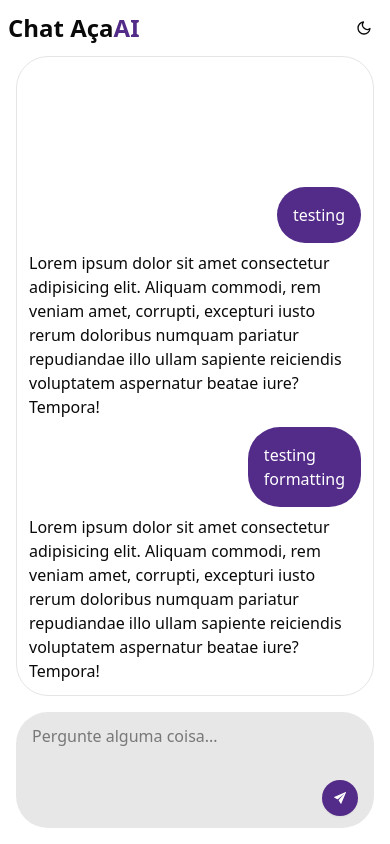
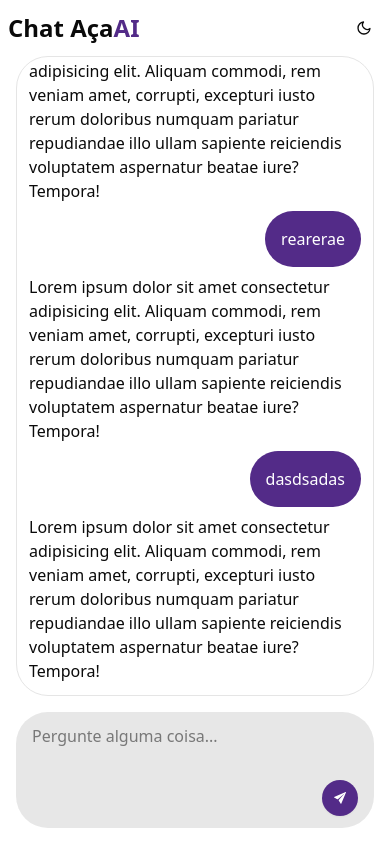
Before and after one commit to TCC-Xico-Gabz-Markin/user_interface, a Next.js app: page / in a window 390 px wide. Built offline with nearby package versions, Linux system fonts and the light colour scheme.

Commit message:
feat: add more responsive chat features

```diff
--- a/messages.json
+++ b/messages.json
@@ -1,4 +1,12 @@
 [
+  {
+    "content": "dasdadasds",
+    "sentBy": "user"
+  },
+  {
+    "content": "Lorem ipsum dolor sit amet consectetur adipisicing elit. Aliquam commodi, rem veniam amet, corrupti, excepturi iusto rerum doloribus numquam pariatur repudiandae illo ullam sapiente reiciendis voluptatem aspernatur beatae iure? Tempora!",
+    "sentBy": "bot"
+  },
   {
     "content": "testing",
     "sentBy": "user"
@@ -8,7 +16,31 @@
     "sentBy": "bot"
   },
   {
-    "content": "testing\nformatting",
+    "content": "dsdasdsa",
+    "sentBy": "user"
+  },
+  {
+    "content": "Lorem ipsum dolor sit amet consectetur adipisicing elit. Aliquam commodi, rem veniam amet, corrupti, excepturi iusto rerum doloribus numquam pariatur repudiandae illo ullam sapiente reiciendis voluptatem aspernatur beatae iure? Tempora!",
+    "sentBy": "bot"
+  },
+  {
+    "content": "rearearea",
+    "sentBy": "user"
+  },
+  {
+    "content": "Lorem ipsum dolor sit amet consectetur adipisicing elit. Aliquam commodi, rem veniam amet, corrupti, excepturi iusto rerum doloribus numquam pariatur repudiandae illo ullam sapiente reiciendis voluptatem aspernatur beatae iure? Tempora!",
+    "sentBy": "bot"
+  },
+  {
+    "content": "rearerae",
+    "sentBy": "user"
+  },
+  {
+    "content": "Lorem ipsum dolor sit amet consectetur adipisicing elit. Aliquam commodi, rem veniam amet, corrupti, excepturi iusto rerum doloribus numquam pariatur repudiandae illo ullam sapiente reiciendis voluptatem aspernatur beatae iure? Tempora!",
+    "sentBy": "bot"
+  },
+  {
+    "content": "dasdsadas",
     "sentBy": "user"
   },
   {
--- a/src/actions/addMessage.ts
+++ b/src/actions/addMessage.ts
@@ -1,6 +1,5 @@
 import { MessageType } from "@/types/MessageType";
 import { writeFile, readFile } from "fs/promises";
-import { revalidatePath } from "next/cache";
 import path from "path";
 
 const filePath = path.join(process.cwd(), "messages.json");
--- a/src/actions/sendMessage.ts
+++ b/src/actions/sendMessage.ts
@@ -11,5 +11,4 @@ export default async function sendMessage(content: string) {
     };
 
     await addMessage(newMessage);
-    await sendReply();
 }
--- a/src/actions/sendReply.ts
+++ b/src/actions/sendReply.ts
@@ -10,4 +10,5 @@ export default async function sendReply() {
     }
 
     await addMessage(reply);
+    await new Promise(resolve => setTimeout(resolve, 3000));
 }
--- a/src/components/chat/ChatBox.tsx
+++ b/src/components/chat/ChatBox.tsx
@@ -2,33 +2,60 @@
 
 import Message from "./Message";
 import getMessages from "@/actions/getMessages";
-import { useQuery } from "@tanstack/react-query";
+import sendReply from "@/actions/sendReply";
+import { useMutation, useQuery, useQueryClient } from "@tanstack/react-query";
+import { useEffect, useRef } from "react";
 
 
 export default function ChatBox() {
+    const queryClient = useQueryClient();
+    const chatRef = useRef<HTMLDivElement | null>(null); // Definindo o tipo corretamente
+
     const { data: chat, isLoading } = useQuery({
         queryFn: () => getMessages(),
-        queryKey: ["chat"]
+        queryKey: ["chat"],
     });
+
+    const { mutateAsync } = useMutation({
+        mutationFn: () => sendReply(),
+        onSuccess: () => queryClient.invalidateQueries({ queryKey: ['chat'] })
+    });
+
+    const updateChat = async () => {
+        await mutateAsync();
+    };
+
+    useEffect(() => {
+        if (chat !== undefined && chat.length !== 0 && chat[chat.length - 1].sentBy === "user") {
+            updateChat();
+        }
+    }, [chat]);
+
+    useEffect(() => {
+        if (chatRef.current) {
+            chatRef.current.scrollTop = chatRef.current.scrollHeight;
+        }
+    }, [chat]);
 
     return (
         <div className={`px-4 w-full max-h-full overflow-y-hidden transition-all duration-500 ${chat === undefined || chat?.length === 0 ? 'h-1/2' : 'h-full'}`}>
             {chat === undefined || chat?.length === 0 ? (
                 <div className={"w-full h-full flex flex-col justify-end items-center"}>
                     <h1 className="font-bold text-4xl text-center pb-2">Olá, bem vindo ao Chat Aç<span className="text-details-1">AI</span></h1>
-                    <h2 className="text-2xl text-center">Otimize queries em MySql e deixe o seu projeto mais eficiente com o nossa ferramenta!</h2>
+                    <h2 className="text-2xl text-center">Otimize queries em MySql e deixe o seu projeto mais eficiente com a nossa ferramenta!</h2>
                 </div>
             ) : (
-                <div className="w-full h-full max-h-full border rounded-4xl p-3 overflow-y-auto flex flex-col">
-                    {/*por algum motivo o first:mt-auto não funciona*/}
+                <div
+                    ref={chatRef}
+                    className="w-full h-full max-h-full border rounded-4xl p-3 overflow-y-auto flex flex-col"
+                >
                     <div className="mt-auto"></div>
-
                     {chat?.map((message, index) => (
-                        <Message key={index} content={message.content} sentBy={message.sentBy} />
+                        <Message key={index} message={message} isLoading={isLoading} />
                     ))}
-                    {isLoading && <p>Loading...</p>}
+                    {isLoading && (<p className="bg-red-500">Loading...</p>)}
                 </div>
             )}
-        </ div>
-    )
+        </div>
+    );
 }
--- a/src/components/chat/Message.tsx
+++ b/src/components/chat/Message.tsx
@@ -1,23 +1,28 @@
 import { MessageType } from "@/types/MessageType";
 
 
-export default function Message(props: MessageType) {
-    const { content, sentBy } = props;
+type Props = {
+    message: MessageType,
+    isLoading: boolean
+}
 
-    if (sentBy == "user") {
+export default function Message(props: Props) {
+    const { message, isLoading } = props;
+
+    if (message.sentBy == "user") {
         return (
             <div className="w-full h-fit flex justify-end mt-2">
                 <div className="max-w-96 w-fit h-fit bg-details-1 text-white rounded-4xl p-4">
-                    <p className="whitespace-pre-wrap">{content}</p>
+                    <p className="whitespace-pre-wrap">{message.content}</p>
                 </div>
             </div>
         )
     }
 
-    if (sentBy == "bot") {
+    if (message.sentBy == "bot") {
         return (
             <div className="mt-2">
-                <p>{content}</p>
+                {isLoading ? (<p>Loading...</p>) : (<p>{message.content}</p>)}
             </div>
         )
     }
```
